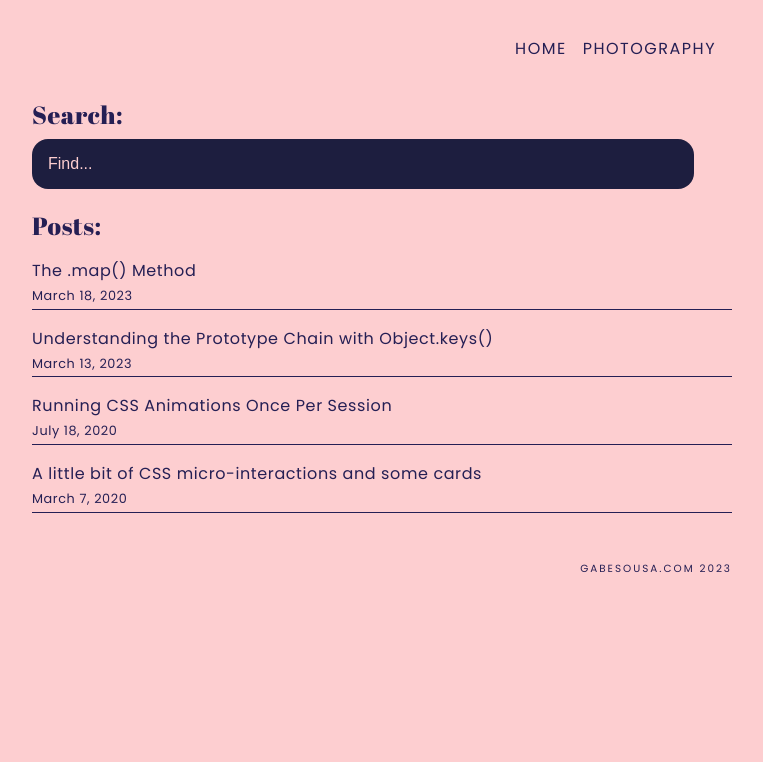
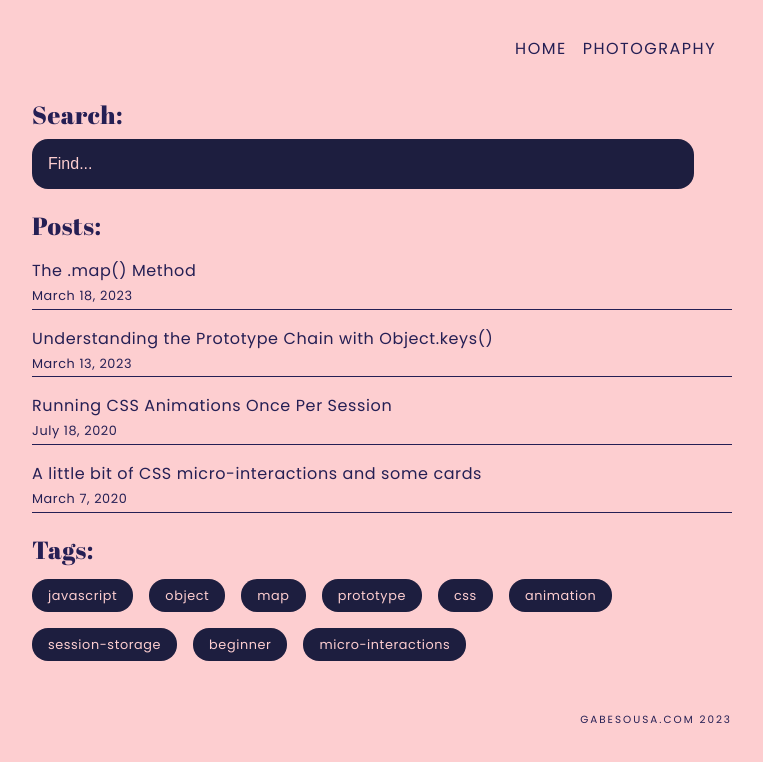
Before and after one commit to developer-gabe/nextjs-project, a Next.js app: page /posts in a window 1280 px wide. Shown: the top 762 px of the page, without its empty margins (258-1021 px from the left). Built offline with nearby package versions, Linux system fonts and the light colour scheme; a small style sheet from the web is missing.

Commit message:
Add List of tags and search functionality

```diff
--- a/pages/posts.js
+++ b/pages/posts.js
@@ -37,6 +37,17 @@ export default function Posts({ allPostsData }) {
     window.history.pushState(null, '', newUrl);
   }
 
+  function handleTagClick(event, tag) {
+    event.preventDefault();
+    setSearchQuery(tag);
+    const urlParams = new URLSearchParams(window.location.search);
+    urlParams.set('search', tag);
+    const newUrl = window.location.pathname + '?' + urlParams.toString();
+    window.history.pushState(null, '', newUrl);
+  }
+
+  const uniqueTags = Array.from(new Set(allPostsData.flatMap((post) => post.tags)));
+
   return (
     <main className="Posts">
       <section className="blog-list__section">
@@ -67,6 +78,14 @@ export default function Posts({ allPostsData }) {
         ) : (
           <p>Nothing here...</p>
         )}
+        <h2>Tags:</h2>
+        <ul className="tag-list">
+          {uniqueTags.map((tag) => (
+            <li key={tag} className="tag-list-item">
+              <Link href={`/posts?search=${tag}`} onClick={(event) => handleTagClick(event, tag)} className="tag button">{tag}</Link>
+            </li>
+          ))}
+        </ul>
       </section>
     </main>
   );
--- a/styles/globals.css
+++ b/styles/globals.css
@@ -121,6 +121,15 @@ footer {
 	background: #0b0b18;
 }
 
+.tag-list {
+	list-style: none;
+	display: flex;
+	flex-wrap: wrap;
+	gap: 1rem;
+	margin: 1rem 0;
+	padding: 0;
+}
+
 
 @media screen and (max-width: 700px) {
 
```
